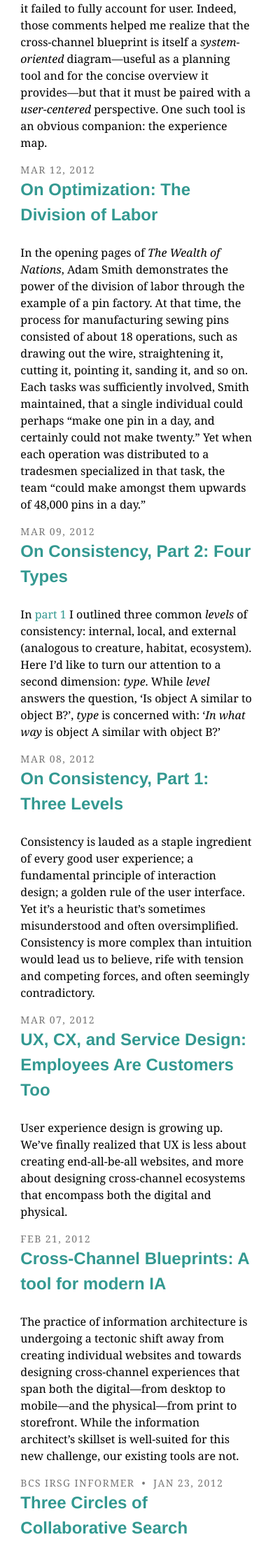
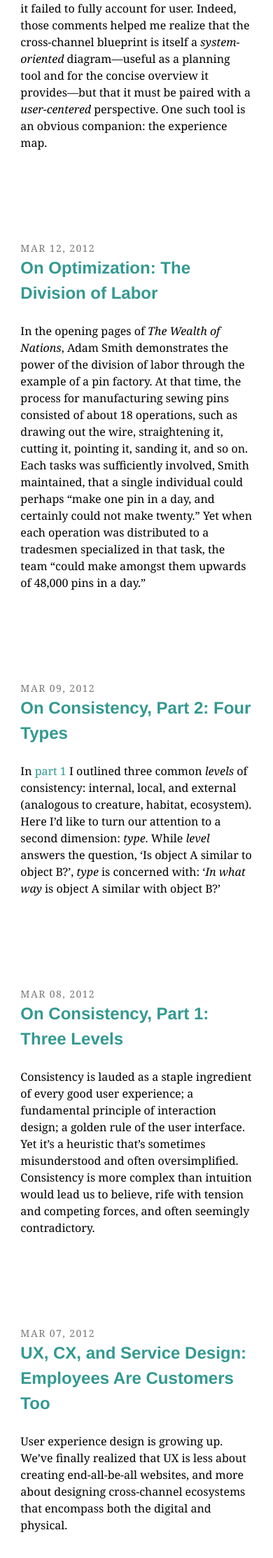
Before and after one commit to SeriouslyInc/tylertate, a Jekyll site: the page built from index.html, in a window 390 px wide. Shown: the part 2124-4351 px from the top of the page at 70% size. Built offline with Jekyll 4.4.1, drawn with Linux system fonts in a browser that asks for light colours.

Commit message:
Responsive improvements.

```diff
--- a/resources/css/main.css
+++ b/resources/css/main.css
@@ -190,6 +190,7 @@ section#mainbody #disqus_thread {
     float: left;
     width: 96.875%;
     margin: 0 1.5625%;
+    margin-bottom: 7em;
   }
   section#mainbody article article blockquote p {
     margin-left: 1em;
--- a/resources/css/main.less
+++ b/resources/css/main.less
@@ -254,6 +254,7 @@ section#mainbody {
 	}
 	section#mainbody article {
 		.column(8);
+		margin-bottom: 7em;
 
 		article blockquote p {
 			margin-left: 1em;
```
